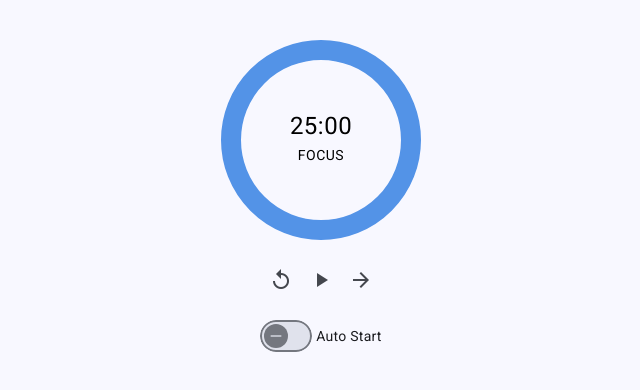
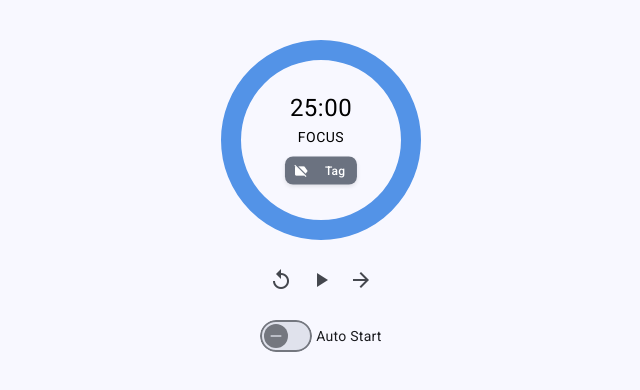
Before and after one commit to herbertmoroni/pomodoro, an Angular app: page / in a window 1280 px wide. Shown: the top 390 px of the page, without its empty margins (319-959 px from the left). Built offline with nearby package versions, Linux system fonts and the light colour scheme.

Commit message:
Add category selection feature with UI enhancements

```diff
--- a/src/app/app.component.css
+++ b/src/app/app.component.css
@@ -39,6 +39,60 @@
   margin-top: 5px;
 }
 
+.category-container {
+  margin-top: 8px;
+}
+
+.category-chip {
+  padding: 4px 12px !important;
+  border-radius: 8px !important;
+  min-width: auto !important;
+  height: 28px !important;
+  line-height: 28px !important;
+  color: white !important;
+  font-size: 12px !important;
+  font-weight: 500 !important;
+  display: inline-flex !important;
+  align-items: center !important;
+  gap: 6px !important;
+  cursor: pointer !important;
+  transition: all 0.2s ease !important;
+  box-shadow: 0 2px 4px rgba(0, 0, 0, 0.1) !important;
+}
+
+.category-chip:hover {
+  transform: translateY(-1px);
+  box-shadow: 0 4px 8px rgba(0, 0, 0, 0.15) !important;
+  filter: brightness(1.1);
+}
+
+.category-icon {
+  font-size: 16px !important;
+  width: 16px !important;
+  height: 16px !important;
+  line-height: 16px !important;
+}
+
+.category-name {
+  margin-left: 2px;
+}
+
+.category-menu-item {
+  display: flex !important;
+  align-items: center !important;
+  gap: 12px !important;
+}
+
+.category-menu-item mat-icon {
+  font-size: 20px !important;
+  width: 20px !important;
+  height: 20px !important;
+}
+
+::ng-deep .category-menu .mat-mdc-menu-content {
+  padding: 8px 0 !important;
+}
+
 .controls {
   margin-top: 20px;
 }
--- a/src/app/app.component.html
+++ b/src/app/app.component.html
@@ -16,6 +16,29 @@
     {{ displayTime }}
     <div class="focus-label">
       {{ modeLabel }}
+      <div class="category-container">
+        <button
+          mat-button
+          [matMenuTriggerFor]="categoryMenu"
+          class="category-chip"
+          [style.background-color]="selectedCategory.color"
+          matTooltip="Click to change category"
+          matTooltipShowDelay="600">
+          <mat-icon class="category-icon">{{ selectedCategory.icon }}</mat-icon>
+          <span class="category-name">{{ selectedCategory.name }}</span>
+        </button>
+
+        <mat-menu #categoryMenu="matMenu" class="category-menu">
+          <button
+            mat-menu-item
+            *ngFor="let category of categories"
+            (click)="selectCategory(category)"
+            class="category-menu-item">
+            <mat-icon [style.color]="category.color">{{ category.icon }}</mat-icon>
+            <span>{{ category.name }}</span>
+          </button>
+        </mat-menu>
+      </div>
     </div>
   </div>
 </div>
--- a/src/app/app.component.ts
+++ b/src/app/app.component.ts
@@ -9,11 +9,20 @@ import { FormsModule } from '@angular/forms';
 import { Title } from '@angular/platform-browser';
 import { CommonModule } from '@angular/common';
 import { MatTooltipModule } from '@angular/material/tooltip';
+import { MatMenuModule } from '@angular/material/menu';
+import { MatChipsModule } from '@angular/material/chips';
+
+interface Category {
+  id: string;
+  name: string;
+  color: string;
+  icon?: string;
+}
 
 @Component({
   selector: 'app-root',
   standalone: true,
-  imports: [RouterOutlet, MatProgressSpinnerModule, MatIconModule, MatButtonModule, CommonModule, MatSlideToggleModule, FormsModule, MatTooltipModule],
+  imports: [RouterOutlet, MatProgressSpinnerModule, MatIconModule, MatButtonModule, CommonModule, MatSlideToggleModule, FormsModule, MatTooltipModule, MatMenuModule, MatChipsModule],
   templateUrl: './app.component.html',
   styleUrl: './app.component.css',
 })
@@ -50,9 +59,21 @@ export class AppComponent implements OnInit, OnDestroy {
   readonly FOCUS_SPINNER_COLOR = '#005cbb';
   readonly BREAK_SPINNER_COLOR = '#fcff7a';
 
+  // Categories
+  categories: Category[] = [
+    { id: 'work', name: 'Work', color: '#22c55e', icon: 'work' },
+    { id: 'study', name: 'Study', color: '#3b82f6', icon: 'school' },
+    { id: 'personal', name: 'Personal', color: '#a855f7', icon: 'person' },
+    { id: 'urgent', name: 'Urgent', color: '#ef4444', icon: 'priority_high' },
+    { id: 'exercise', name: 'Exercise', color: '#eab308', icon: 'fitness_center' },
+    { id: 'none', name: 'Tag', color: '#6b7280', icon: 'label_off' }
+  ];
+  selectedCategory: Category;
+
   constructor(private titleService: Title) {
     this.originalTitle = this.titleService.getTitle();
     this.currentTime = this.focusTime;
+    this.selectedCategory = this.categories[5]; // Default to 'No Category'
   }
 
   ngOnInit() {
@@ -90,8 +111,17 @@ export class AppComponent implements OnInit, OnDestroy {
       try {
         const savedAutoStart = localStorage.getItem('autoStart');
         this.autoStart = savedAutoStart === 'true';
+
+        // Load saved category
+        const savedCategoryId = localStorage.getItem('selectedCategory');
+        if (savedCategoryId) {
+          const category = this.categories.find(c => c.id === savedCategoryId);
+          if (category) {
+            this.selectedCategory = category;
+          }
+        }
       } catch (error) {
-        console.warn('Failed to load autoStart preference from localStorage:', error);
+        console.warn('Failed to load preferences from localStorage:', error);
         this.autoStart = false; // Default value
       }
     } else {
@@ -262,4 +292,17 @@ export class AppComponent implements OnInit, OnDestroy {
   get skipIcon(): string {
     return this.isFocusTime ? 'arrow_forward' : 'arrow_back';
   }
+
+  selectCategory(category: Category) {
+    this.selectedCategory = category;
+
+    // Save to localStorage
+    if (this.isLocalStorageAvailable()) {
+      try {
+        localStorage.setItem('selectedCategory', category.id);
+      } catch (error) {
+        console.error('Failed to save category preference to localStorage:', error);
+      }
+    }
+  }
 }
```
